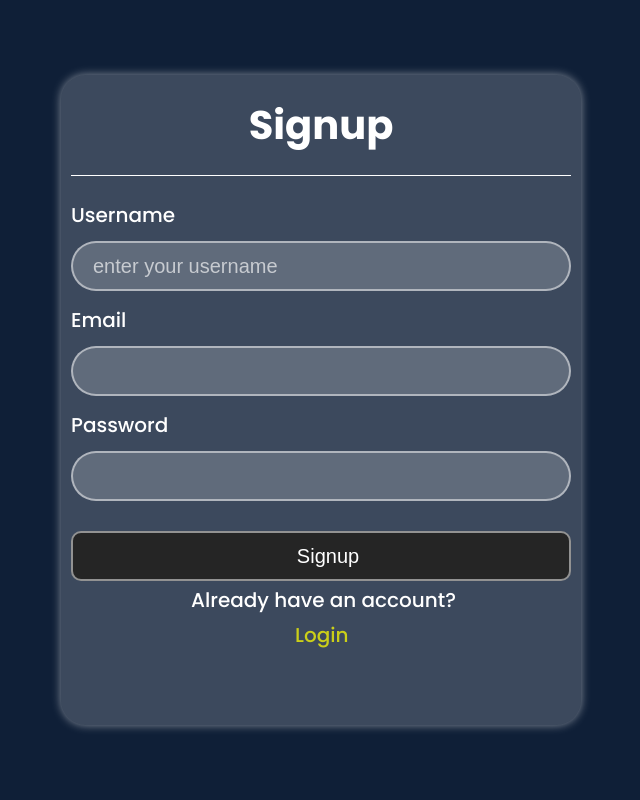
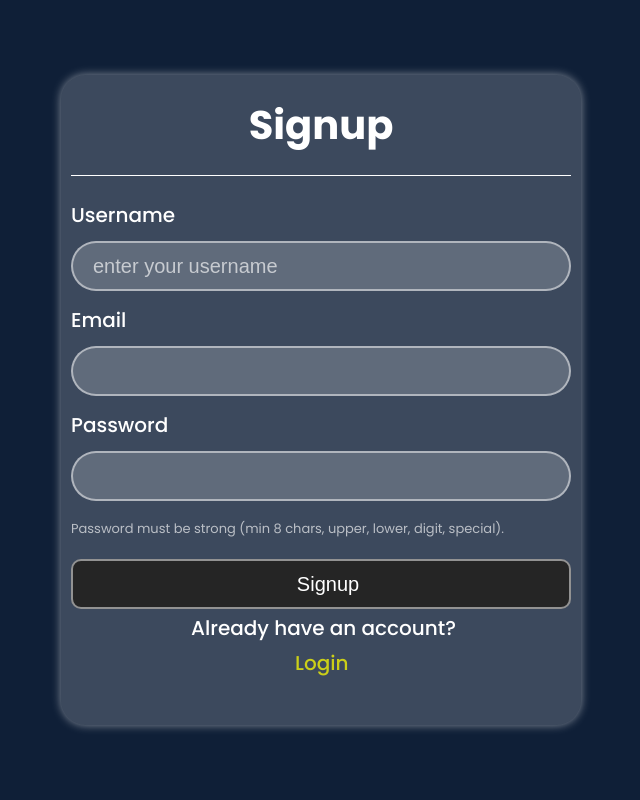
Before and after one commit to Vinraj1/todo_list, a Django app: page / in a window 1280 px wide. Shown: the whole page, without its empty margins (319-959 px from the left). Run offline with Django 5.2, Linux system fonts and the light colour scheme; some libraries are stand-ins or nearby versions; some web fonts are replaced.

Commit message:
Enhance login and signup templates with improved titles and message handling; add password validation logic in signup view

```diff
--- a/mainapp/templates/signup.html
+++ b/mainapp/templates/signup.html
@@ -4,7 +4,7 @@
 <head>
     <meta charset="UTF-8">
     <meta name="viewport" content="width=device-width, initial-scale=1.0">
-    <title>Sign-up</title>
+    <title>Todo - Sign-up</title>
     <link rel="stylesheet" href="https://fonts.googleapis.com/css2?family=Poppins:wght@400;500;700&display=swap" />
     <link rel="stylesheet" href="https://fonts.googleapis.com/css2?family=Font Awesome 5 Brands:wght@400&display=swap" />
     <link rel="stylesheet" href="{% static 'index.css' %}">
@@ -15,7 +15,16 @@
 <body>
     <div class="signup-login">
         <div class="signup-box">
-        <form method="post">
+        {% if messages %}
+        <div class="messages" style="margin:12px;">
+            {% for message in messages %}
+            <div class="alert alert-{{ message.tags }}" style="padding:10px;border-radius:6px;margin-bottom:8px;background:#fff3f3;color:#8a1f1f;">
+                {{ message }}
+            </div>
+            {% endfor %}
+        </div>
+        {% endif %}
+        <form method="post" id="signupForm">
             {% csrf_token %}
             <div class="heading">
                 Signup
@@ -31,7 +40,8 @@
         </div>
         <div class="field">
             <b>Password</b>
-            <input type="password" class="inp" name="pwd" required>
+            <input type="password" class="inp" name="pwd" id="pwd" required>
+            <small class="pwd-hint" style="display:block;margin-left:10px;margin-top:8px;color:#ffffffa5;font-size:13px;">Password must be strong (min 8 chars, upper, lower, digit, special).</small>
         </div>
         <div class="field">
             <input type="submit" class="submit-button" value="Signup">
--- a/mainapp/views.py
+++ b/mainapp/views.py
@@ -1,4 +1,6 @@
 from django . shortcuts import render,redirect
+import re
+from django.contrib import messages
 from django.contrib.auth.models import User
 from mainapp import models
 from mainapp.models import TODOO
@@ -7,30 +9,70 @@ from django.contrib.auth.decorators import login_required
 
 
 def signup(request):
+    def validate_password(pwd):
+        errors = []
+        if len(pwd) < 8:
+            errors.append('Password must be at least 8 characters long.')
+        if not re.search(r'[A-Z]', pwd):
+            errors.append('Password must contain at least one uppercase letter.')
+        if not re.search(r'[a-z]', pwd):
+            errors.append('Password must contain at least one lowercase letter.')
+        if not re.search(r'[0-9]', pwd):
+            errors.append('Password must contain at least one digit.')
+        if not re.search(r'[!@#$%^&*()_+\-=[\]{};:\'"\\|,.<>/?]', pwd):
+            errors.append('Password must contain at least one special character.')
+        return errors
+
     if request.method=='POST':
         frm=request.POST.get('frm')
         emailid = request.POST.get('email')
         pwd = request.POST.get('pwd')
-        print(frm,emailid,pwd)
-        my_user=User.objects.create_user(frm,emailid,pwd)
-        my_user.save()
-        return redirect('/login')
+
+        # Validate password server-side
+        pwd_errors = validate_password(pwd or '')
+        if pwd_errors:
+            for e in pwd_errors:
+                messages.error(request, e)
+            return render(request, 'signup.html')
+
+        # Check duplicates
+        if User.objects.filter(username=frm).exists():
+            messages.error(request, 'Username already exists.')
+            return render(request, 'signup.html')
+        if User.objects.filter(email=emailid).exists():
+            messages.error(request, 'Email is already registered.')
+            return render(request, 'signup.html')
+
+        # Create user
+        try:
+            my_user = User.objects.create_user(frm, emailid, pwd)
+            my_user.save()
+            messages.success(request, 'Signup successful. Please login.')
+            return redirect('/login')
+        except Exception as exc:
+            messages.error(request, 'Error creating account: ' + str(exc))
+            return render(request, 'signup.html')
+
     return render(request,'signup.html')
 
 def loginn(request):
     if request.method == 'POST':
         frm = request.POST.get('frm')
         pwd = request.POST.get('pwd')
-        print(frm,pwd)
-        userr=authenticate(request,username=frm,password=pwd)
+
+        if not frm or not pwd:
+            messages.error(request, 'Please enter both username and password.')
+            return render(request, 'login.html', {'frm': frm or ''})
+
+        userr = authenticate(request, username=frm, password=pwd)
         if userr is not None:
-            login(request,userr)
+            login(request, userr)
             return redirect('/todopage')
         else:
-            return redirect('/login')
+            messages.error(request, 'Invalid username or password.')
+            return render(request, 'login.html', {'frm': frm})
 
-
-    return render(request,"login.html")
+    return render(request, "login.html")
 
 @login_required(login_url='/login')
 def todo(request):
```
Also changed, not shown: mainapp/templates/login.html (+12 -3 lines).
